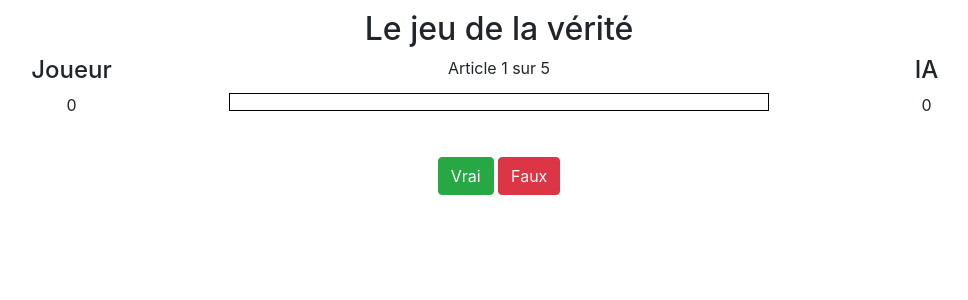
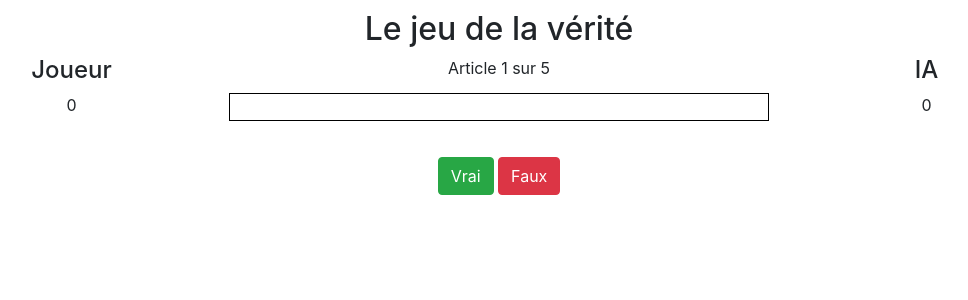
Before and after one commit to AlexJacobs95/PDS, a Flask app: template site/templates/game.html in a window 1280 px wide. Shown: the part 61-361 px from the top of the page, without its empty margins (141-1109 px from the left). Run offline with Flask 2, Linux system fonts and the light colour scheme; the template is opened without the code that fills it, so the values that code supplies are empty; parts of the project's set-up code (start-up, migrations or seed data) failed here and were passed over.

Commit message:
Improved style

```diff
--- a/site/static/styles/css/game.css
+++ b/site/static/styles/css/game.css
@@ -60,3 +60,9 @@ body {font-family: Arial, Helvetica, sans-serif;}
 #ai_score_finish {
     margin-bottom: 25px;
 }
+
+#article-content {
+    padding-left: 5px;
+    padding-right: 5px;
+    padding-top: 10px;
+}
```
